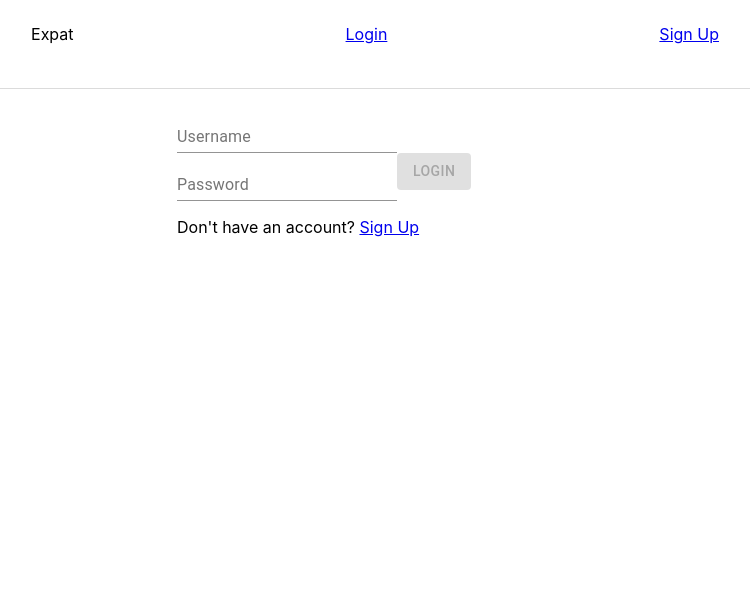
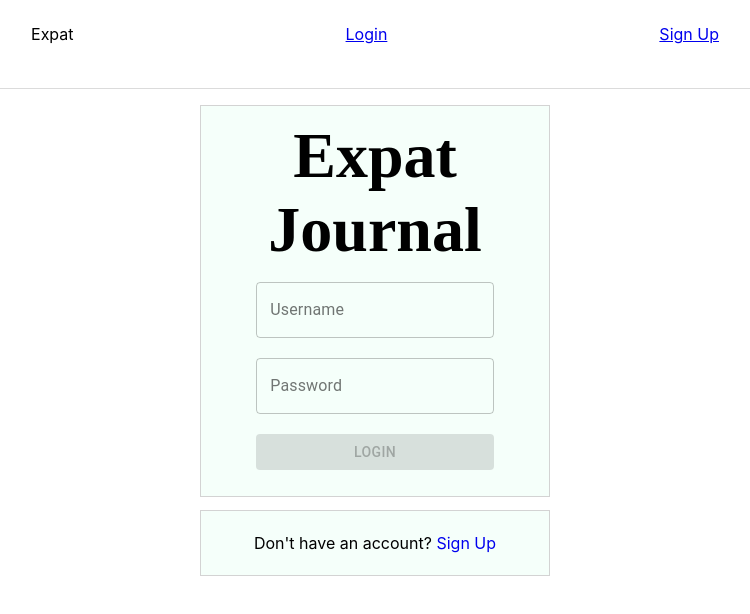
Before and after one commit to Build-Week-PTCT-Expat-Journal-3/front-end, a React (Create React App) app: page /login in a window 1280 px wide. Shown: the top 614 px of the page, without its empty margins (265-1015 px from the left). Built offline with nearby package versions, Linux system fonts and the light colour scheme.

Commit message:
added all needed styling, positioning and fonts

```diff
--- a/src/components/Login.js
+++ b/src/components/Login.js
@@ -76,9 +76,12 @@ export const Login = () => {
     return (
 
         <div>
-            <Container maxWidth='xs'>
-                <form onSubmit={formSubmit}>
+            <Container maxWidth='xs' style={styles.loginContainer}>
+                <h1 style={styles.h1}>Expat Journal</h1>
+                <form onSubmit={formSubmit} style={styles.loginForm}>
+                    <div>
                         <TextField
+                            variant='outlined'
                             type='text'
                             name='username'
                             label= 'Username'
@@ -87,7 +90,11 @@ export const Login = () => {
                             error={errorState.username.length > 0 ? true : null}
                             helperText={errorState.username.length > 0 ? (errorState.username) : null}
                         />
+                    </div>
+                    <br/>
+                    <div>
                         <TextField
+                            variant='outlined'
                             type='password'
                             name='password'
                             id='password'
@@ -97,73 +104,71 @@ export const Login = () => {
                             error={errorState.password.length > 0 ? true : null}
                             helperText={errorState.password.length > 0 ? (errorState.password) : null}
                         />
-                    <Button type='submit' variant='contained' disabled={buttonDisable}>Login</Button>
+                    </div>
+                    <br/>
+                    <Button
+                        type='submit'
+                        variant='contained'
+                        color='primary'
+                        disabled={buttonDisable}
+                        style={styles.button}>
+                            Login
+                    </Button>
                 </form>
             </Container>
-            <Container maxWidth='xs'>
-                <p>Don't have an account? <Link to="./register">Sign Up</Link></p>
+            <Container maxWidth='xs' style={styles.loginFooter}>
+                <p>Don't have an account? <Link to="./register" style={styles.link}>Sign Up</Link></p>
             </Container>
         </div>
     )
 }
 
 
-// FOR REFERENCE
-//
-// const styles = {
+const styles = {
 
-//     h1: {
-//         margin: '0',
-//         justifyContent: 'center',
-//         textAlign: 'center',
-//         padding: '0 10%',
-//         fontSize: '4rem',
-//         fontFamily: 'Brush Script MT, Brush Script Std, cursive'
+    h1: {
+        margin: '0 0 5% 0',
+        textAlign: 'center',
+        padding: '0 10%',
+        fontSize: '4rem',
+        fontFamily: 'Brush Script MT, Brush Script Std, cursive'
 
-//     },
+    },
 
-//     h2: {
-//         justifyContent: 'center',
-//         padding: '0 10%',
-//         textAlign: 'center',
-//         fontSize: '1.25rem',
-//         color: 'darkgrey',
-//     },
+    loginContainer: {
+        display: 'flex',
+        flexDirection: 'column',
+        maxWidth: '350px',
+        padding: '1% 2% 2% 2%',
+        border: '1px solid lightgrey',
+        backgroundColor: 'mintcream'
 
-//     registerContainer: {
-//         display: 'flex',
-//         flexDirection: 'column',
-//         maxWidth: '350px',
-//         padding: '2%',
-//         border: '1px solid lightgrey',
-//         backgroundColor: 'mintcream'
+    },
 
-//     },
+    loginForm: {
+        display: 'flex',
+        flexDirection: 'column',
+        justifyContent: 'center',
+        padding: '0 10%'
+    },
 
-//     registerForm: {
-//         display: 'flex',
-//         flexDirection: 'column',
-//         justifyContent: 'center',
-//         padding: '0 10%'
-//     },
+    loginFooter: {
+        display: 'flex',
+        justifyContent: 'center',
+        marginTop: '1%',
+        padding: '.5%',
+        maxWidth: '350px',
+        border: '1px solid lightgrey',
+        backgroundColor: 'mintcream',
 
-//     registerFooter: {
-//         display: 'flex',
-//         justifyContent: 'center',
-//         marginTop: '1%',
-//         padding: '.5%',
-//         maxWidth: '350px',
-//         border: '1px solid lightgrey',
-//         backgroundColor: 'mintcream',
+    },
 
-//     },
+    link: {
+        textDecoration: 'none'
+    },
 
-//     link: {
-//         textDecoration: 'none'
-//     },
+    button: {
+        width: '100%',
 
-//     button: {
-//         width: '100%',
-
-//     }
-// }
+    }
+}
```
